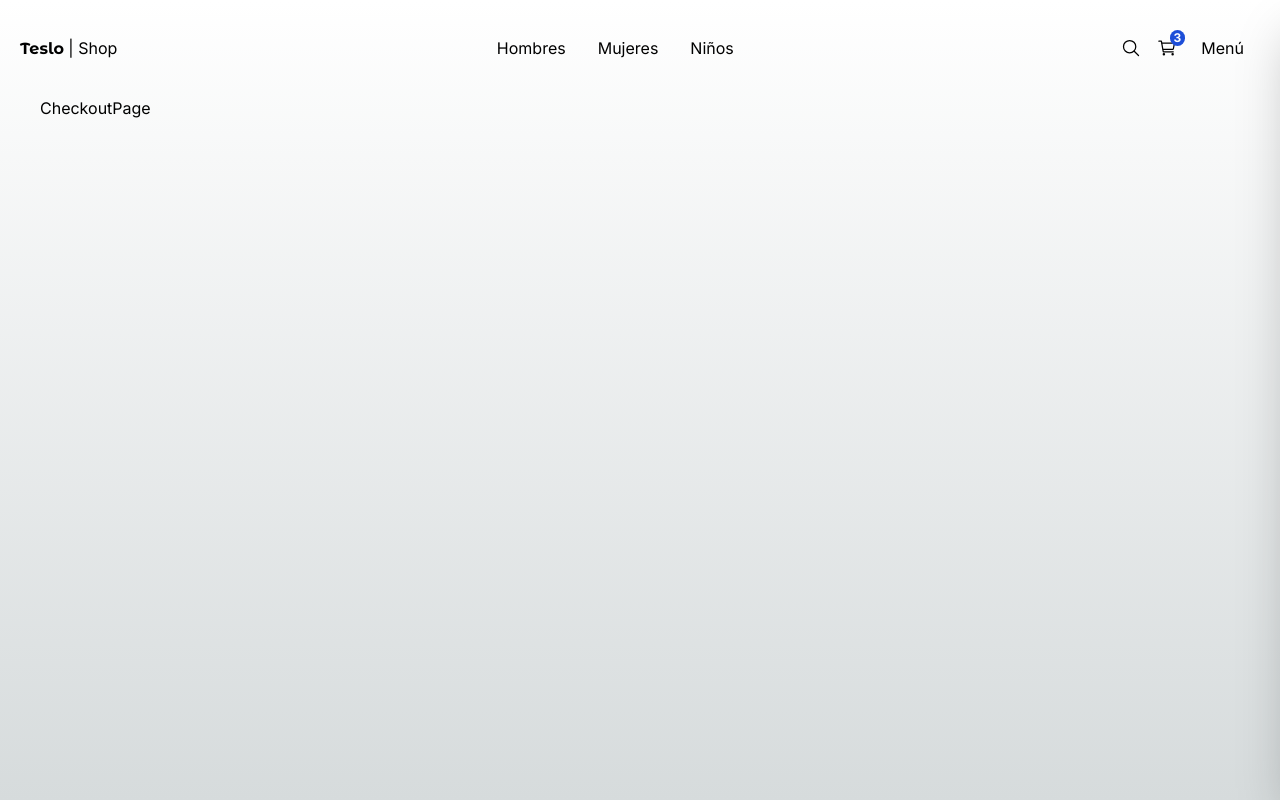
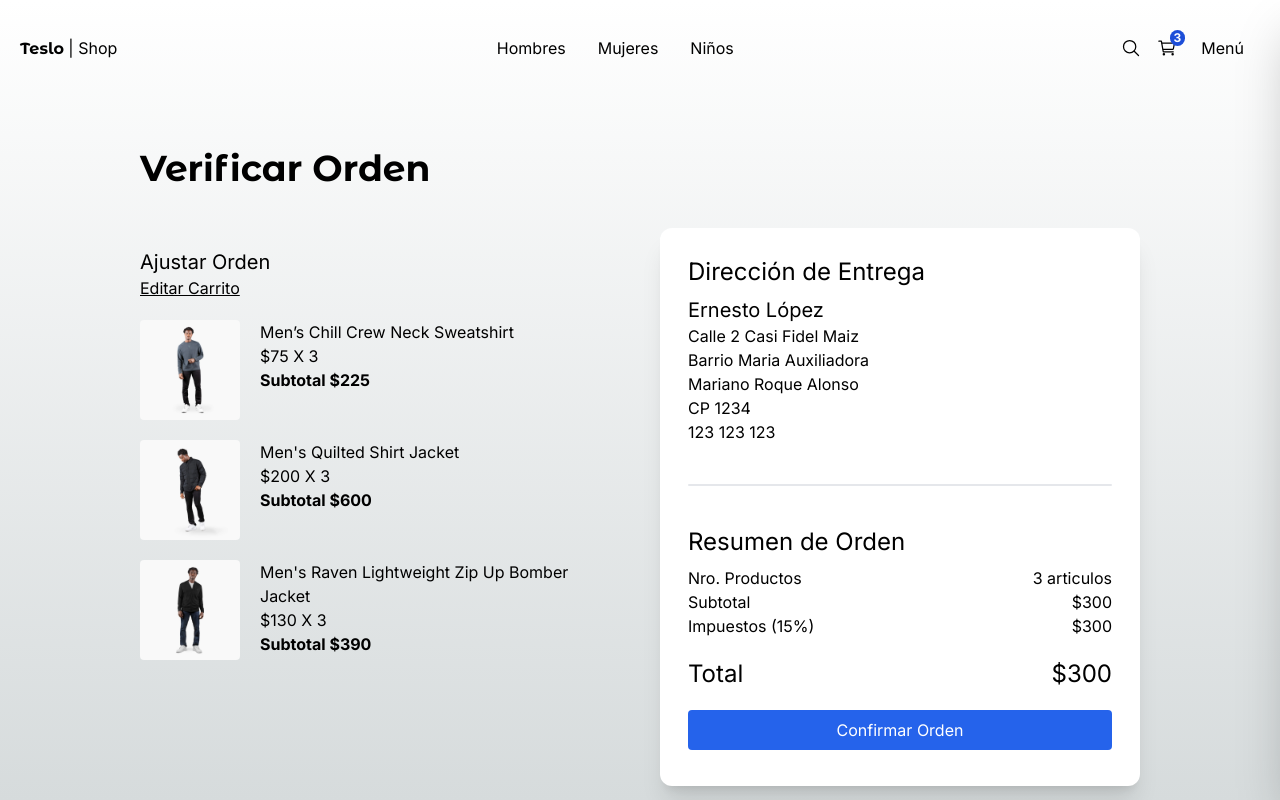
Before and after one commit to Ernestolop/NextEcommerce2, a Next.js app: page /checkout in a window 1280 px wide. Built offline with nearby package versions, Linux system fonts and the light colour scheme.

Commit message:
feat: add content on checout page

```diff
--- a/src/app/(shop)/cart/page.jsx
+++ b/src/app/(shop)/cart/page.jsx
@@ -51,8 +51,6 @@ const CartPage = () => {
             }
           </div>
 
-
-          {/* Orden Summary */}
           <div className="bg-white rounded-xl shadow-xl p-7">
             <h2 className="text-2xl mb-2">Resumen de Orden</h2>
             <div className="grid grid-cols-2">
--- a/src/app/(shop)/checkout/page.jsx
+++ b/src/app/(shop)/checkout/page.jsx
@@ -1,7 +1,90 @@
+import Link from "next/link";
+import Image from "next/image";
+import { QuantitySelector, Title } from "@/components";
+import { initialData } from "@/seed/seed";
+
+const productsInCart = [
+  initialData.products[0],
+  initialData.products[1],
+  initialData.products[2]
+]
+
 const CheckoutPage = () => {
   return (
-    <div>CheckoutPage</div>
+    <div className="flex justify-center items-center mb-72 px-10 sm:px-0">
+      <div className="flex flex-col w-[1000px]">
+        <Title title="Verificar Orden" />
+        <div className="grid grid-cols-1 sm:grid-cols-2 gap-10">
+
+          <div className="flex flex-col mt-5">
+            <span className="text-xl">Ajustar Orden</span>
+            <Link href="/cart" className="underline mb-5">
+              Editar Carrito
+            </Link>
+
+            {
+              productsInCart.map(product => (
+                <div key={product.slug} className="flex mb-5">
+                  <Image
+                    style={{
+                      width: 100,
+                      height: 100
+                    }}
+                    src={`/products/${product.images[0]}`}
+                    alt={product.title}
+                    width={100}
+                    height={100}
+                    className="mr-5 rounded"
+                  />
+                  <div className="">
+                    <p>{product.title}</p>
+                    <p>${product.price} X 3</p>
+                    <p className="font-bold">Subtotal ${product.price * 3}</p>
+                  </div>
+                </div>
+              ))
+            }
+          </div>
+
+          <div className="bg-white rounded-xl shadow-xl p-7">
+            <h2 className="text-2xl mb-2">Dirección de Entrega</h2>
+            <div className="mb-10">
+              <p className="text-xl">Ernesto López</p>
+              <p>Calle 2 Casi Fidel Maiz</p>
+              <p>Barrio Maria Auxiliadora</p>
+              <p>Mariano Roque Alonso</p>
+              <p>CP 1234</p>
+              <p>123 123 123</p>
+            </div>
+
+            <div
+              className="w-full h-0.5 rounded bg-gray-200 mb-10"
+            />
+
+            <h2 className="text-2xl mb-2">Resumen de Orden</h2>
+            <div className="grid grid-cols-2">
+              <span>Nro. Productos</span>
+              <span className="text-right">3 articulos</span>
+
+              <span>Subtotal</span>
+              <span className="text-right">$300</span>
+
+              <span>Impuestos (15%)</span>
+              <span className="text-right">$300</span>
+
+              <span className="text-2xl mt-5">Total</span>
+              <span className="text-right text-2xl mt-5">$300</span>
+            </div>
+            <div className="mt-5 mb-2 w-full">
+              <Link href="/orders/123" className="flex btn-primary justify-center">
+                Confirmar Orden
+              </Link>
+            </div>
+          </div>
+        </div>
+      </div>
+    </div >
   )
 }
 
-export default CheckoutPage
+export default CheckoutPage;
```
